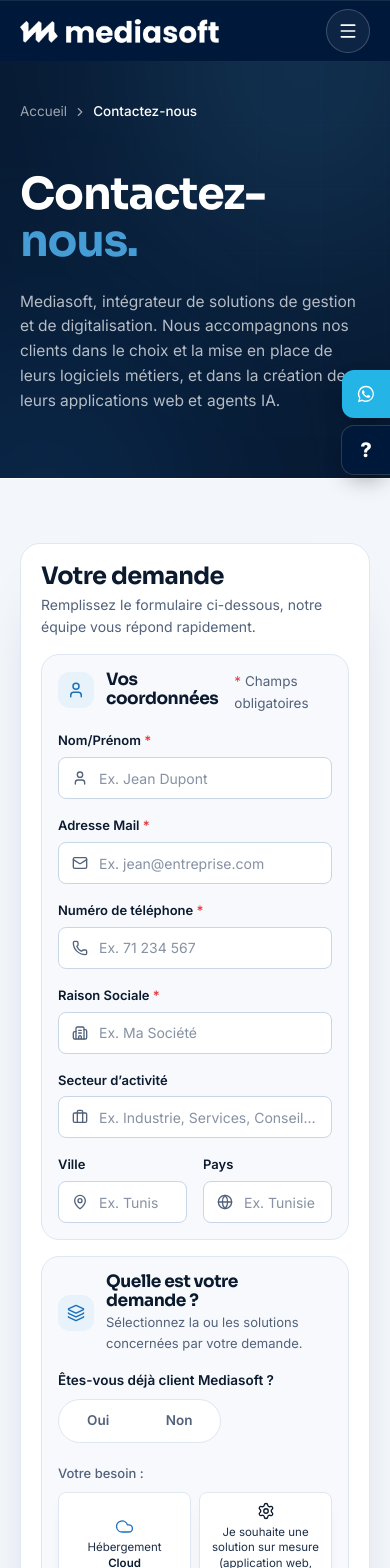
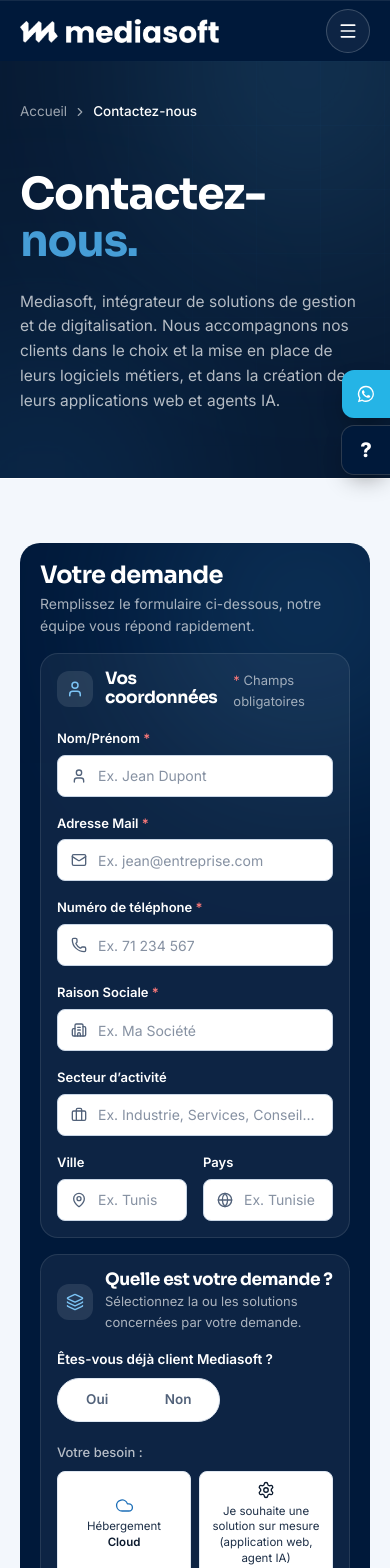
Before and after one commit to BadreddineNourhene/mediasoft-site, a Next.js app: page /contact in a window 390 px wide. Shown: the top 1568 px of the page. Built offline with nearby package versions, Linux system fonts and the light colour scheme.

Commit message:
Contact : tout le formulaire sur fond bleu nuit
Co-Authored-By: Claude Opus 5.5 <noreply@anthropic.com>

```diff
--- a/src/app/contact/page.tsx
+++ b/src/app/contact/page.tsx
@@ -43,8 +43,11 @@ export default function ContactPage() {
         <section className="section !pt-16 bg-mist">
           {/* Formulaire à gauche, présentation et plans des agences à droite */}
           <div className="container-x grid grid-cols-1 gap-8 [&>*]:min-w-0 lg:grid-cols-[minmax(0,1.45fr)_minmax(0,0.75fr)]">
-            <div className="card p-5 shadow-[0_30px_60px_-40px_rgb(11_26_46/0.4)] md:p-8">
-              <ContactRequestForm />
+            <div className="relative overflow-hidden rounded-[var(--radius)] bg-[#00193a] p-5 md:p-8">
+              <div className="pointer-events-none absolute -right-24 -top-24 h-80 w-80 rounded-full bg-brand-sky opacity-20 blur-[100px]" aria-hidden />
+              <div className="relative">
+                <ContactRequestForm />
+              </div>
             </div>
 
             <aside className="grid content-start gap-5">
--- a/src/components/ContactRequestForm.tsx
+++ b/src/components/ContactRequestForm.tsx
@@ -67,13 +67,13 @@ const needs: { value: string; icon: ReactNode; line: string; strong?: string }[]
 
 function Panel({ icon, title, sub, aside, children }: { icon: ReactNode; title: string; sub?: string; aside?: ReactNode; children: ReactNode }) {
   return (
-    <section className="rounded-[18px] border border-line bg-[#f7f9fd] p-4 md:p-5">
+    <section className="rounded-[18px] border border-white/10 bg-white/[0.05] p-4 md:p-5">
       <div className="mb-4 flex items-start justify-between gap-4">
         <div className="flex items-center gap-3">
-          <span className="grid h-9 w-9 shrink-0 place-items-center rounded-xl bg-brand-soft text-brand">{icon}</span>
+          <span className="grid h-9 w-9 shrink-0 place-items-center rounded-xl bg-white/10 text-[#7cc4f5]">{icon}</span>
           <div>
-            <h3 className="text-[17px] md:text-[18px]">{title}</h3>
-            {sub && <p className="mt-0.5 text-[13px] text-ink-soft">{sub}</p>}
+            <h3 className="text-[17px] !text-white md:text-[18px]">{title}</h3>
+            {sub && <p className="mt-0.5 text-[13px] text-white/65">{sub}</p>}
           </div>
         </div>
         {aside}
@@ -100,8 +100,8 @@ function Field({
 }) {
   return (
     <div className="min-w-0">
-      <label htmlFor={id} className="mb-1.5 block text-[13px] font-semibold text-ink">
-        {label} {required && <span className="text-[#e5383b]">*</span>}
+      <label htmlFor={id} className="mb-1.5 block text-[13px] font-semibold text-white">
+        {label} {required && <span className="text-[#ff7a7a]">*</span>}
       </label>
       <div className="relative">
         <span className="pointer-events-none absolute left-3.5 top-1/2 -translate-y-1/2 text-ink-soft" aria-hidden>
@@ -110,7 +110,7 @@ function Field({
         {children}
       </div>
       {error && (
-        <p className="mt-1.5 text-[13px] font-medium text-[#b42318]" id={`${id}-err`}>
+        <p className="mt-1.5 text-[13px] font-medium text-[#ff9a9a]" id={`${id}-err`}>
           {error}
         </p>
       )}
@@ -125,7 +125,7 @@ function Choice({ value, children }: { value: string; children: ReactNode }) {
   return (
     <label className="group cursor-pointer">
       <input type="checkbox" name="option[]" value={value} className="peer sr-only" />
-      <span className="flex h-full min-h-[66px] flex-col items-center justify-center gap-1 rounded-lg border border-line bg-white px-2 py-2 text-center text-[11.5px] leading-snug text-ink-2 shadow-[0_6px_16px_-12px_rgb(11_26_46/0.25)] transition-all duration-200 hover:-translate-y-0.5 hover:border-brand/40 peer-checked:border-brand peer-checked:bg-brand-soft peer-checked:ring-2 peer-checked:ring-brand/40 peer-focus-visible:outline-2 peer-focus-visible:outline-offset-2 peer-focus-visible:outline-brand">
+      <span className="flex h-full min-h-[66px] flex-col items-center justify-center gap-1 rounded-lg border border-line bg-white px-2 py-2 text-center text-[11.5px] leading-snug text-ink-2 transition-all duration-200 hover:-translate-y-0.5 hover:border-brand/40 peer-checked:border-brand peer-checked:bg-brand-soft peer-checked:ring-2 peer-checked:ring-brand/40 peer-focus-visible:outline-2 peer-focus-visible:outline-offset-2 peer-focus-visible:outline-brand">
         {children}
       </span>
     </label>
@@ -193,9 +193,9 @@ export default function ContactRequestForm() {
         <span className="icon-tile !h-14 !w-14">
           <CheckCircle2 size={28} aria-hidden />
         </span>
-        <h3 className="text-[26px]">Merci !</h3>
-        <p className="text-ink-soft">Votre demande a été effectuée et sera traitée dans les 48h.</p>
-        <a href={links.home} className="link-arrow">
+        <h3 className="text-[26px] !text-white">Merci !</h3>
+        <p className="text-white/70">Votre demande a été effectuée et sera traitée dans les 48h.</p>
+        <a href={links.home} className="link-arrow !text-[#7cc4f5]">
           Retour à l’accueil
         </a>
       </div>
@@ -213,8 +213,8 @@ export default function ContactRequestForm() {
       {/* En-tête */}
       <div className="flex flex-col justify-between gap-4 xl:flex-row xl:items-start">
         <div>
-          <h2 id="votre-demande" className="scroll-mt-28 text-[clamp(24px,2vw,30px)]">Votre demande</h2>
-          <p className="mt-1 text-[14px] text-ink-soft">Remplissez le formulaire ci-dessous, notre équipe vous répond rapidement.</p>
+          <h2 id="votre-demande" className="scroll-mt-28 text-[clamp(24px,2vw,30px)] !text-white">Votre demande</h2>
+          <p className="mt-1 text-[14px] text-white/65">Remplissez le formulaire ci-dessous, notre équipe vous répond rapidement.</p>
         </div>
       </div>
 
@@ -223,8 +223,8 @@ export default function ContactRequestForm() {
         icon={<User size={18} aria-hidden />}
         title="Vos coordonnées"
         aside={
-          <p className="text-[13.5px] text-ink-soft">
-            <span className="text-[#e5383b]">*</span> Champs obligatoires
+          <p className="text-[13px] text-white/60">
+            <span className="text-[#ff7a7a]">*</span> Champs obligatoires
           </p>
         }
       >
@@ -258,7 +258,7 @@ export default function ContactRequestForm() {
       {/* Demande */}
       <Panel icon={<Layers size={18} aria-hidden />} title="Quelle est votre demande ?" sub="Sélectionnez la ou les solutions concernées par votre demande.">
         <fieldset>
-          <legend className="mb-2 text-[13.5px] font-semibold text-ink">Êtes-vous déjà client Mediasoft ?</legend>
+          <legend className="mb-2 text-[13.5px] font-semibold text-white">Êtes-vous déjà client Mediasoft ?</legend>
           <div className="inline-grid grid-cols-2 gap-1 rounded-full border border-line bg-white p-1" role="radiogroup">
             {(["oui", "non"] as const).map((v) => (
               <label key={v} className="cursor-pointer">
@@ -273,7 +273,7 @@ export default function ContactRequestForm() {
 
         {client === "oui" && (
           <div className="mt-5">
-            <p className="mb-2 text-[13px] font-medium text-ink-soft">Quel(s) produit(s) utilisez-vous ?</p>
+            <p className="mb-2 text-[13px] font-medium text-white/70">Quel(s) produit(s) utilisez-vous ?</p>
             <div className="grid grid-cols-2 gap-2 sm:grid-cols-3">
               {products.map((p) => (
                 <Choice key={p.value} value={p.value}>
@@ -289,7 +289,7 @@ export default function ContactRequestForm() {
           </div>
         )}
 
-        <p className="mb-2 mt-5 text-[13px] font-medium text-ink-soft">{client === "oui" ? "Et votre besoin :" : "Votre besoin :"}</p>
+        <p className="mb-2 mt-5 text-[13px] font-medium text-white/70">{client === "oui" ? "Et votre besoin :" : "Votre besoin :"}</p>
         <div className="grid grid-cols-2 gap-2 sm:grid-cols-3">
           {needs.map((n) => (
             <Choice key={n.value} value={n.value}>
@@ -309,8 +309,7 @@ export default function ContactRequestForm() {
       </Panel>
 
       {/* Message : carte bleu nuit (comme l'en-tête de la page), zone de saisie claire, envoi intégré en bas */}
-      <section className="relative overflow-hidden rounded-[18px] bg-[#00193a] p-4 text-white md:p-5">
-        <div className="pointer-events-none absolute -right-16 -top-20 h-56 w-56 rounded-full bg-brand-sky opacity-25 blur-[80px]" aria-hidden />
+      <section className="relative overflow-hidden rounded-[18px] border border-white/10 bg-white/[0.05] p-4 text-white md:p-5">
         <div className="relative">
           <h3 className="text-[17px] !text-white md:text-[18px]">Votre message</h3>
           <p className="mt-0.5 text-[13px] text-white/65">Décrivez brièvement votre besoin ou votre projet.</p>
@@ -344,7 +343,7 @@ export default function ContactRequestForm() {
           </div>
         </div>
       </section>
-      <p aria-live="polite" className={`text-[14px] font-medium ${status === "error" ? "text-[#b42318]" : ""}`}>
+      <p aria-live="polite" className={`text-[14px] font-medium ${status === "error" ? "text-[#ff9a9a]" : "text-white"}`}>
         {message}
       </p>
     </form>
```
